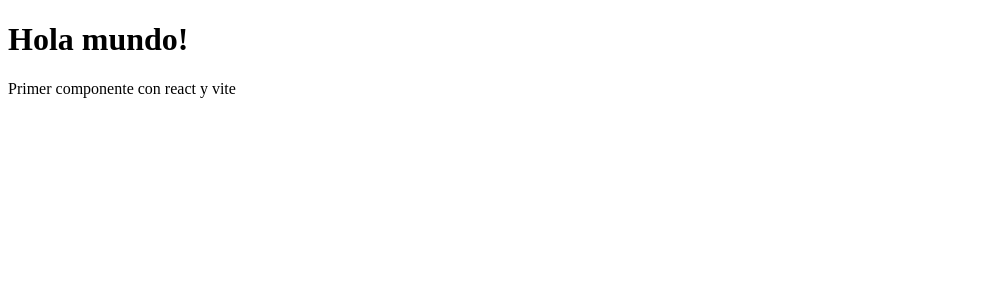
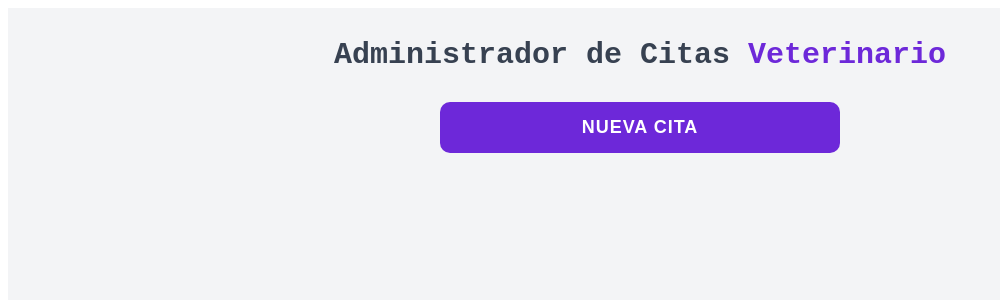
Before and after one commit to YamiALE2005/citasReactJS, a React (Vite) app: page / in a window 1280 px wide. Shown: the top 300 px of the page, without its empty margins (0-1000 px from the left). Built offline with nearby package versions, Linux system fonts and the light colour scheme.

Commit message:
Formulario

```diff
--- a/src/App.jsx
+++ b/src/App.jsx
@@ -1,13 +1,30 @@
-
+import { useState } from 'react';
+import Formulario from './components/Formulario.jsx';
+import './css/main.css';
 
 function App() {
+  const [modalVisible, setModalVisible] = useState(false);
+  return (
+    <main className="container">
+      <h1 className='titulo'>
+        Administrador de Citas <span className='titulo-bold'>Veterinario</span>
+      </h1>
+      <button
+      className='btn-nueva-cita'
+      onClick={() => setModalVisible(true)}
+      >
+        <span className='btn-texto-nueva-cita'>Nueva Cita</span>
+      </button>
 
+      {modalVisible && (
+        <div className='modal-overlay' role='dialog' aria-modal='true'>
+        <div className='modal-content'>
+          <Formulario />
+        </div>
+      </div>
+      )}
 
-  return (
-    <>
-      <h1>Hola mundo!</h1>
-      <p>Primer componente con react y vite</p>
-    </>
+    </main>
   )
 }
 
--- /dev/null
+++ b/src/components/Formulario.jsx
@@ -0,0 +1,9 @@
+import { useState, useEffect } from "react";
+
+const Formulario = () => {
+    return (
+        <h1>Hola Mundo YAMILET MARTINEZ</h1>
+    );
+};
+
+export default Formulario;
--- a/src/css/main.css
+++ b/src/css/main.css
@@ -1,12 +1,12 @@
 .container {
-    background-color: #F3F4F6;
+    background-color: #f3f4f6;
     min-height: 100vh;
     padding: 20px;
     box-sizing: border-box;
     font-family: 'Courier New', Courier, monospace;
 }
 
-.title {
+.titulo {
     text-align: center;
     font-size: 30px;
     color: #374151;
@@ -14,34 +14,39 @@
     margin: 10px 0;
 }
 
-.titleBold {
+.titulo-bold {
     font-weight: 900;
     color: #6d28d9;
 }
 
-.btnNuevaCita {
+.btn-nueva-cita {
     display: block;
     background-color: #6d28d9;
     padding: 15px;
-    margin-top: 30px;
-    margin-left: auto;
-    margin-right: auto;
+    margin: 30px auto;
     border-radius: 10px;
     border: none;
     cursor: pointer;
-    max-width: 500px;
+    width: 100%;
+    max-width: 400px;
+    transition: background-color 0.2s ease;
 }
 
-.btnTextoNuevaCita {
+.btn-nueva-cita:hover {
+    background-color: #5b21b6;
+
+}
+
+.btn-texto-nueva-cita {
     text-align: center;
-    color: #FFF;
+    color: #fff;
     font-size: 18px;
     font-weight: 900;
     text-transform: uppercase;
     letter-spacing: 1px;
 }
 
-.noPacinetes {
+.noPacientes {
     margin-top: 40px;
     text-align: center;
     font-size: 24px;
@@ -54,10 +59,10 @@
     max-width: 600px;
     display: flex;
     flex-direction: column;
-    gap: 15px
+    gap: 15px;
 }
 
-.modalOverlay {
+.modal-overlay {
     position: fixed;
     top: 0;
     left: 0;
@@ -71,8 +76,8 @@
     padding: 20px;
 }
 
-.modalContent {
-    background-color: #FFF;
+.modal-content {
+    background-color: #fff;
     border-radius: 12px;
     padding: 25px;
     width: 100%;
```
